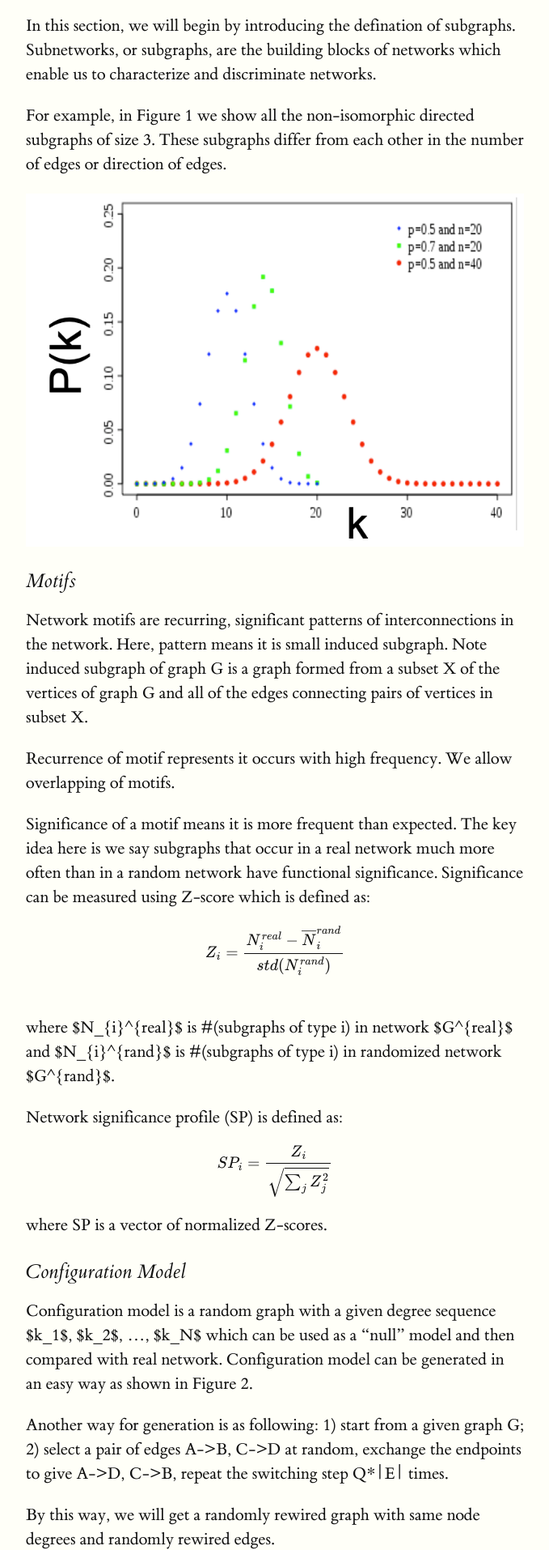
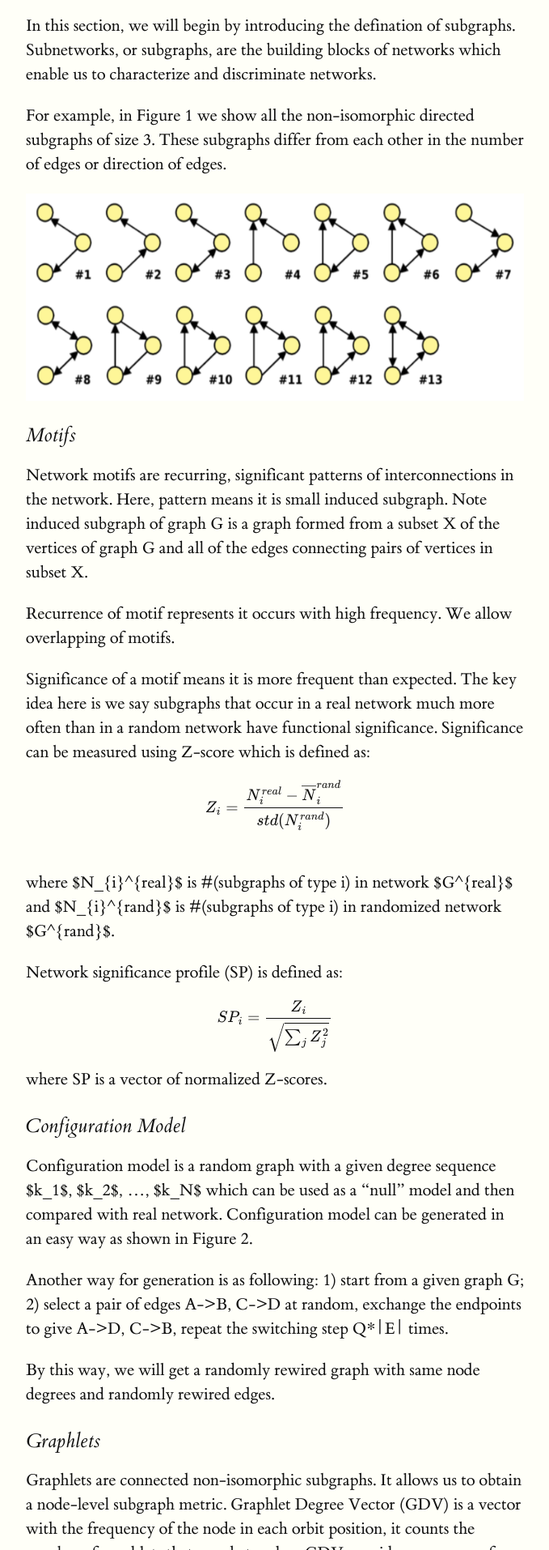
Before and after one commit to snap-stanford/cs224w-notes, a Jekyll site: the page built from preliminaries/motifs-and-structral-roles_lecture.md, in a window 1280 px wide. Shown: the part 352-2266 px from the top of the page at 81% size, without its empty margins (128-807 px from the left). Built offline with Jekyll 4.4.1, drawn with Linux system fonts in a browser that asks for light colours; our own code applies the rules of GitHub Pages for plain Markdown files; formulas are drawn with MathJax 3.

Commit message:
Update motifs-and-structral-roles_lecture.md

```diff
--- a/preliminaries/motifs-and-structral-roles_lecture.md
+++ b/preliminaries/motifs-and-structral-roles_lecture.md
@@ -6,7 +6,7 @@ In this section, we will begin by introducing the defination of subgraphs. Subne
 
 For example, in Figure 1 we show all the non-isomorphic directed subgraphs of size 3. These subgraphs differ from each other in the number of edges or direction of edges.
 
-![binom-dist](../assets/img/binom_dist_graph.png?style=centerme)
+![Figure 1](../assets/img/Subgraphs_example.png?style=centerme)
 
 ### Motifs
 
```
